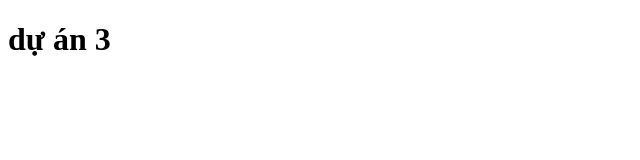
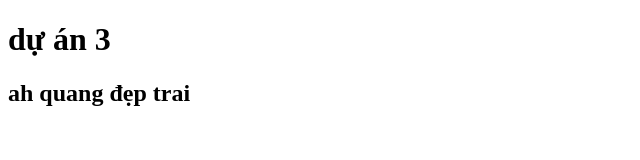
Before and after one commit to Quangthw/duan, a plain HTML site: page index.html in a window 1280 px wide. Shown: the whole page, without its empty margins (0-640 px from the left). Drawn offline with Linux system fonts and the light colour scheme.

Commit message:
sửa đổi lần 1

```diff
--- a/index.html
+++ b/index.html
@@ -7,5 +7,6 @@
   </head>
   <body>
     <h1>dự án 3</h1>
+    <h2>ah quang đẹp trai</h2>
   </body>
 </html>
```
